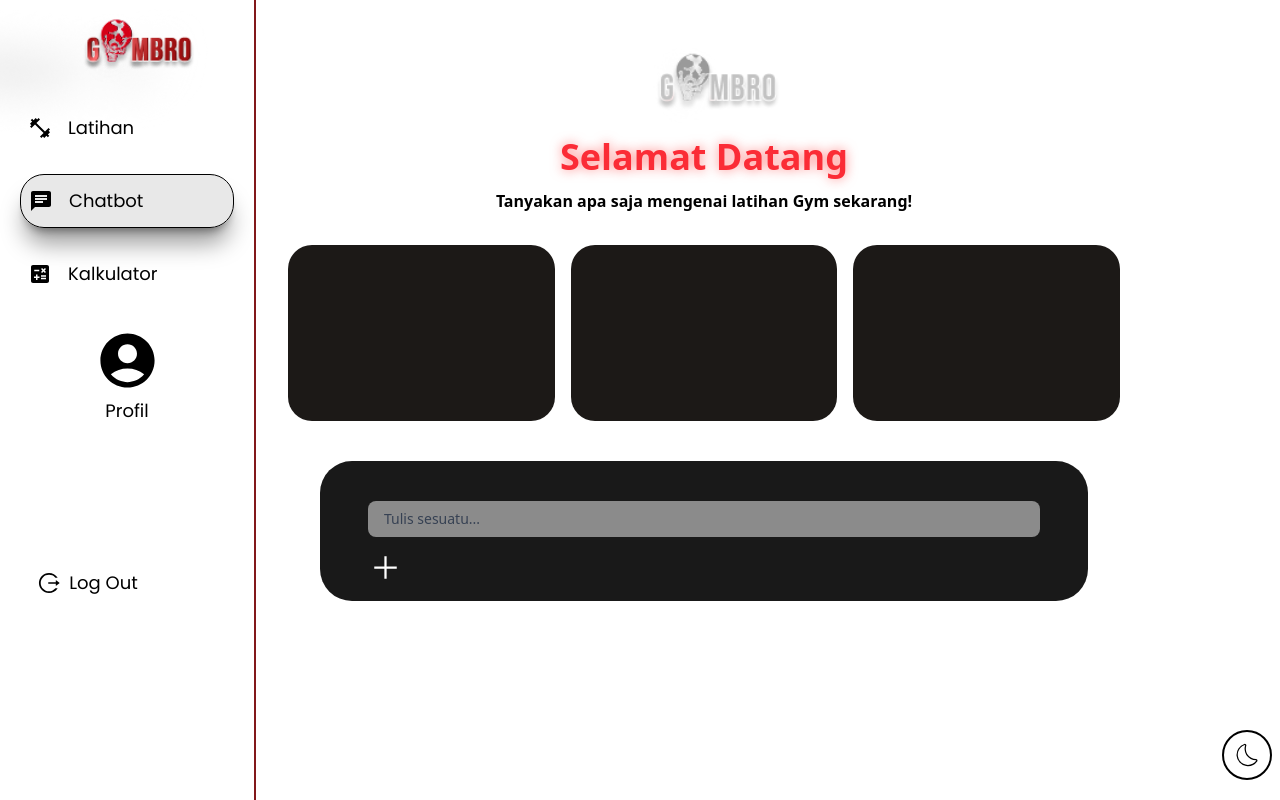
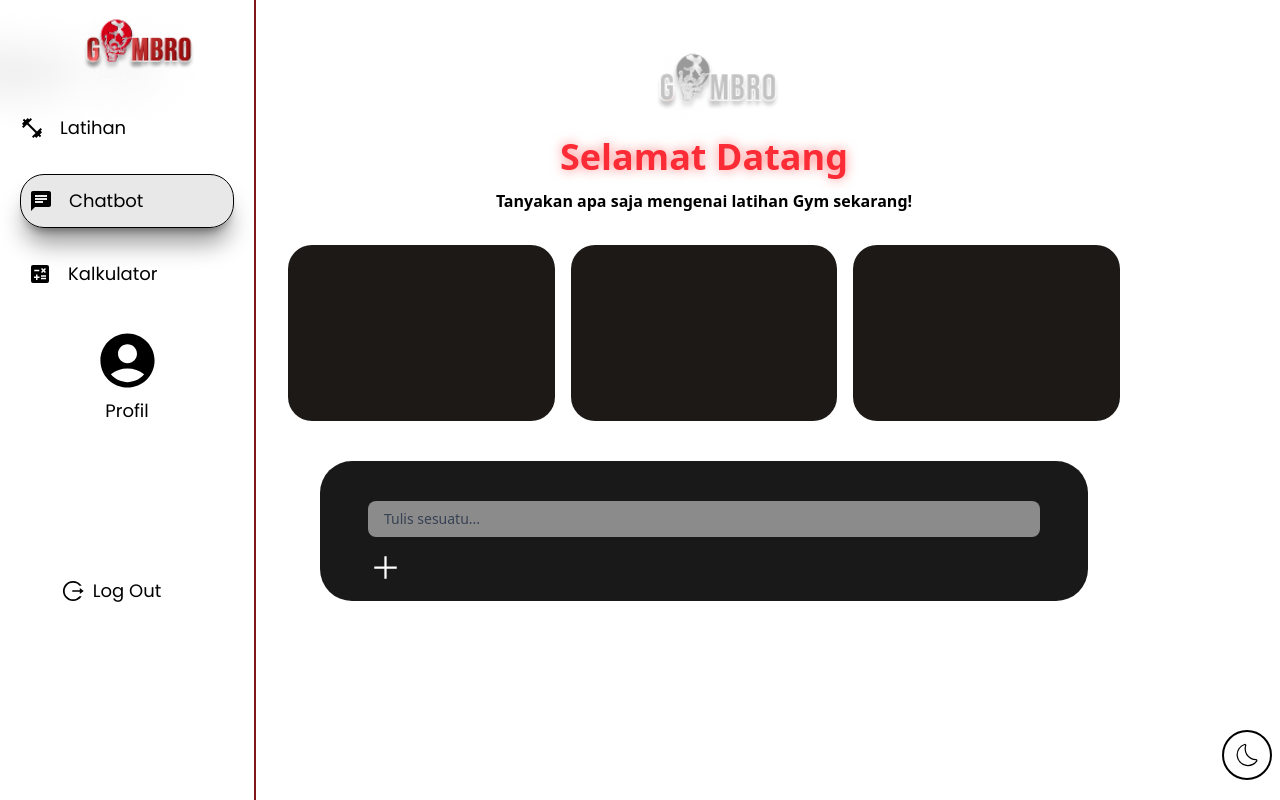
Before and after one commit to FaiqSr/gymbro-nextjs, a Next.js app: page /chatbot in a window 1280 px wide. Shown: the top 800 px of the page. Built offline with nearby package versions, Linux system fonts and the light colour scheme.

Commit message:
mengubah tampilan log out

```diff
--- a/src/components/layout/SideBar.tsx
+++ b/src/components/layout/SideBar.tsx
@@ -36,62 +36,35 @@ const SideBar = () => {
       <section className={`w-full`}>
         <nav className="">
           <ul className={`flex flex-col gap-5 font-medium text-lg dark:text-white ${poppins.className}`}>
-            {/* Menu Items */}
-            <li
-              className={`${getBorderColor("/latihan")}
-                pl-2 pr-10 py-3 hover:cursor-pointer
-                transition-all duration-300 hover:bg-abu/10 hover:rounded-3xl
-                hover:shadow-md hover:dark:shadow-coklat/30`}
-            >
+            <li className={`${getBorderColor("/latihan")}pl-2 pr-10 py-3 hover:cursor-pointer transition-all duration-300 hover:bg-abu/10 hover:rounded-3xl hover:shadow-md hover:dark:shadow-coklat/30`}>
               <Link href={`/latihan`} className={`flex gap-4 items-center`}>
                 <MdFitnessCenter size={24} className="dark:text-coklat transition-colors duration-200 hover:scale-105" />
                 <span className="hover:translate-x-1 transition-transform duration-200">Latihan</span>
               </Link>
             </li>
 
-            <li
-              className={`${getBorderColor("/chatbot")}
-                pl-2 pr-10 py-3 hover:cursor-pointer
-                transition-all duration-300 hover:bg-abu/10 hover:rounded-3xl
-                hover:shadow-md hover:dark:shadow-coklat/30`}
-            >
+            <li className={`${getBorderColor("/chatbot")} pl-2 pr-10 py-3 hover:cursor-pointer transition-duration-300 hover:bg-abu/10 hover:rounded-3xl hover:shadow-md hover:dark:shadow-coklat/30`}>
               <Link href={`/chatbot`} className={`flex gap-4 items-center`}>
                 <MdChat size={24} className="dark:text-coklat transition-colors duration-200 hover:scale-105" />
                 <span className="hover:translate-x-1 transition-transform duration-200">Chatbot</span>
               </Link>
             </li>
 
-            <li
-              className={`${getBorderColor("/kalkulator")}
-                pl-2 pr-10 py-3 hover:cursor-pointer
-                transition-all duration-300 hover:bg-abu/10 hover:rounded-3xl
-                hover:shadow-md hover:dark:shadow-coklat/30`}
-            >
+            <li className={`${getBorderColor("/kalkulator")} pl-2 pr-10 py-3 hover:cursor-pointer transition-duration-300 hover:bg-abu/10 hover:rounded-3xl hover:shadow-md hover:dark:shadow-coklat/30`}>
               <Link href={`/kalkulator`} className={`flex gap-4 items-center`}>
                 <MdCalculate size={24} className="dark:text-coklat transition-colors duration-200 hover:scale-105" />
                 <span className="hover:translate-x-1 transition-transform duration-200">Kalkulator</span>
               </Link>
             </li>
 
-            {/* Profile */}
-            <li
-              className={`${borderColorprofile("/profile")}
-                flex flex-col items-center hover:cursor-pointer
-                transition-all duration-300 hover:bg-abu/10 hover:rounded-full
-                hover:shadow-md hover:dark:shadow-coklat/30 p-2`}
-            >
+            <li className={`${borderColorprofile("/profile")} flex flex-col items-center hover:cursor-pointer transition-all duration-300 hover:bg-abu/10 hover:rounded-full hover:shadow-md hover:dark:shadow-coklat 30 p-2`}>
               <Link href={`/profile`} className="flex flex-col items-center">
                 <MdAccountCircle size={65} className="dark:text-coklat transition-colors duration-200 hover:scale-105" />
                 <span className="mt-1 hover:translate-y-1 transition-transform duration-200">Profil</span>
               </Link>
             </li>
 
-            {/* Logout */}
-            <li
-              className="mt-28 w-[135px] h-[40px] hover:cursor-pointer items-center rounded-2xl
-                transition-all duration-300 hover:bg-abu/10
-                hover:shadow-md hover:dark:shadow-coklat/30"
-            >
+            <li className={`mt-28  hover:cursor-pointer items-center rounded-2xl transition-all pl-2 pr-10 py-2 duration-300 hover:bg-abu/10 hover:shadow-md hover:dark:shadow-coklat/30`}>
               <Link href={`/login`} className={`flex gap-2 items-center pt-1 justify-center`}>
                 <AiOutlineLogout size={24} className="dark:text-coklat transition-colors duration-200 hover:scale-105" />
                 <span className="hover:translate-x-1 transition-transform duration-200">Log Out</span>
```
